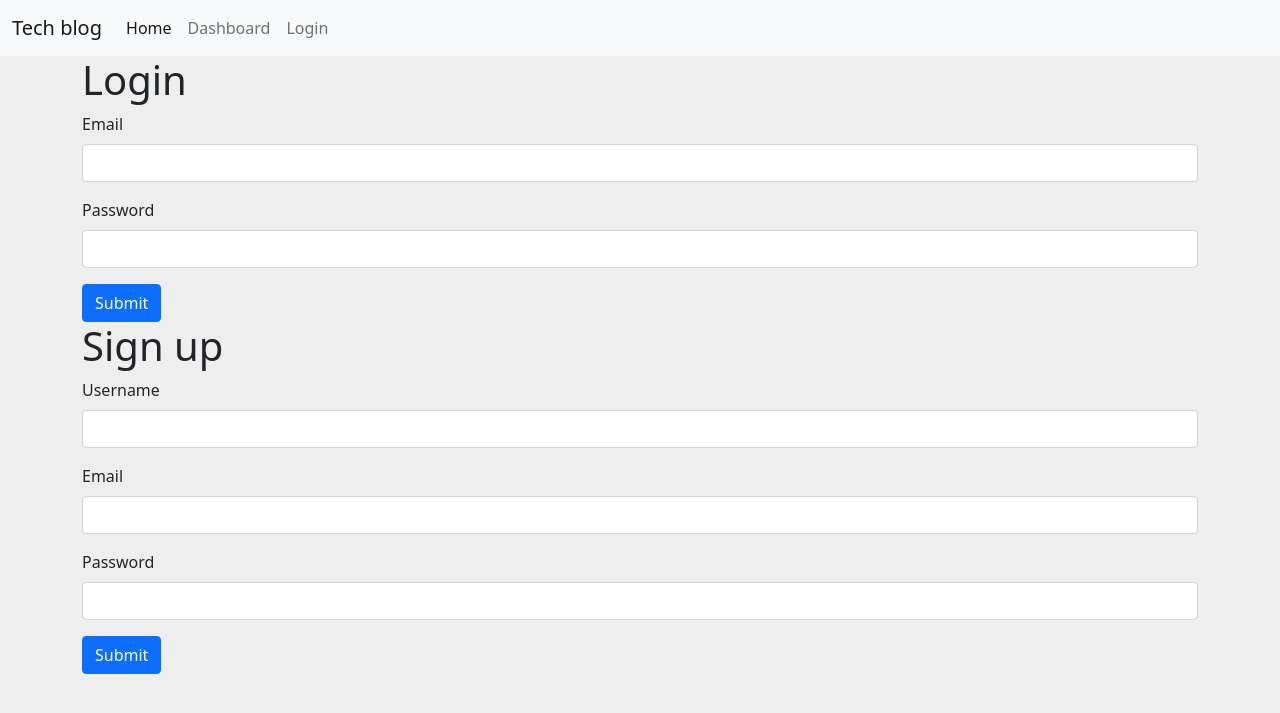
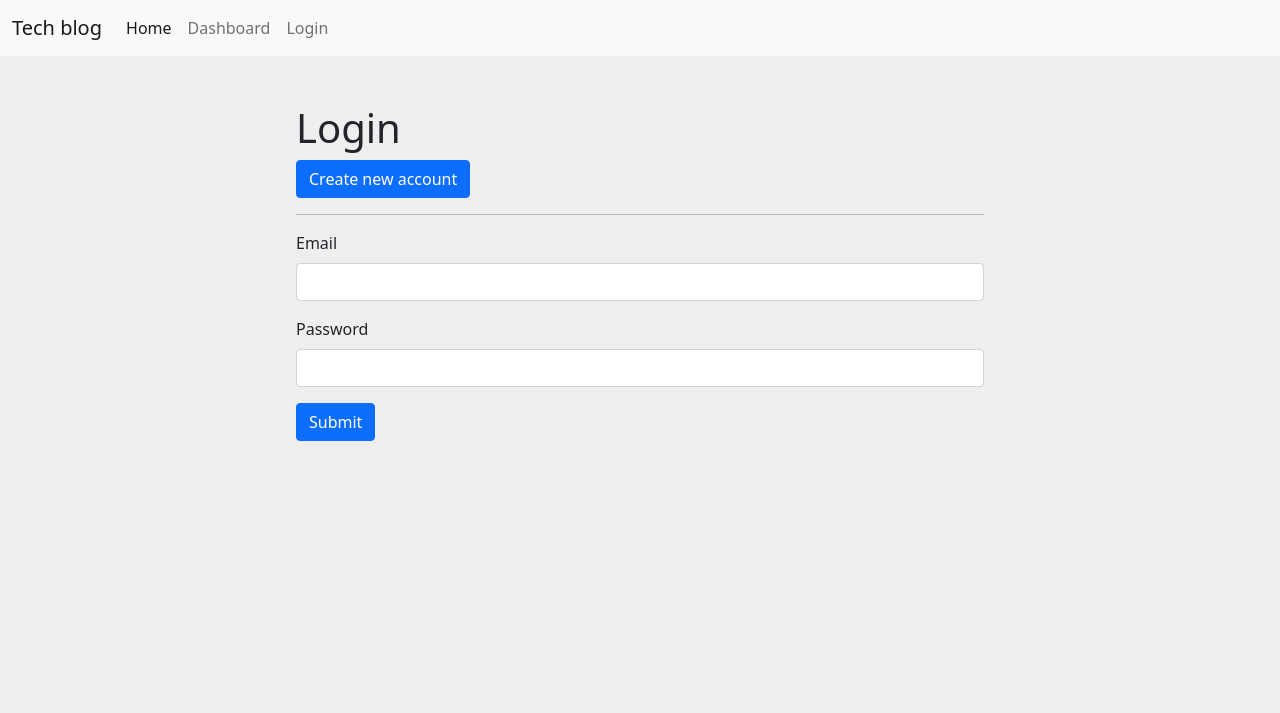
Before and after one commit to jgray33/blog-site, a Node server app: page /login in a window 1280 px wide. Shown: the top 713 px of the page. Run offline with Node 20, Linux system fonts and the light colour scheme; some libraries are stand-ins or nearby versions.

Commit message:
login and sign up pages separated

```diff
--- a/controllers/homeRoutes.js
+++ b/controllers/homeRoutes.js
@@ -39,6 +39,9 @@ router.get("/login", async (req, res) => {
   res.render("login");
 });
 
+router.get("/signup", async(req,res)=> {
+  res.render("signup")
+})
 
 
 // Get all the data from user with the say is as the session id
--- a/public/js/login.js
+++ b/public/js/login.js
@@ -1,4 +1,8 @@
 console.log("connected");
+
+const createNewBtn = document.getElementById("createNew")
+
+
 
 const loginFormHandler = async (event) => {
     console.log("clicked")
--- a/views/login.handlebars
+++ b/views/login.handlebars
@@ -1,5 +1,12 @@
+<div class="container mt-5">
+    <div class="d-flex justify-content-center row">
+      <div class="col-md-8">
+        <div class="d-flex flex-column comment-section">
+
 <div class="container">
   <h1>Login</h1>
+         <a href="/signup"><button type="submit" class="btn btn-primary">Create new account</button></a>
+          <hr>
   <div class="row">
     <div class="col-sm-12 md-6">
       <form class = "form login-form">
@@ -19,37 +26,14 @@
         <button type="submit" class="btn btn-primary">Submit</button>
       </form>
     </div>
-
-    <div class="col-sm-12 md-6">
-      <h1>Sign up</h1>
-      <form class = "signup-form">
-        <div class="mb-3">
-          <label for="inputUsername" class="form-label">Username</label>
-          <input
-            type="text"
-            class="form-control"
-            id="usernameSignup"
-            aria-describedby="usernameHelp"
-          />
-        </div>
-        <div class="mb-3">
-          <label for="emailSignin" class="form-label">Email</label>
-          <input
-            type="text"
-            class="form-control"
-            id="emailSignup"
-            aria-describedby="usernameHelp"
-          />
-        </div>
-        <div class="mb-3">
-          <label for="InputPassword1" class="form-label">Password</label>
-          <input type="password" class="form-control" id="passwordSignup" />
-        </div>
-        <button type="submit" class="btn btn-primary">Submit</button>
-      </form>
-    </div>
   </div>
 </div>
+        </div>
+      </div>
+
+
+
+
 
 <script
   src="https://cdnjs.cloudflare.com/ajax/libs/jquery/3.2.1/jquery.min.js"
--- a/views/partials/blog-cards.handlebars
+++ b/views/partials/blog-cards.handlebars
@@ -1,7 +1,27 @@
-{{#each posts.comment as |comment|}}
-<div class="bg-light p-2">
-  <div class="d-flex flex-row align-items-start">
-    <p> Comments:</p>
-    <p> comments: {{comment_contents}}</p>
+<body>
+  <div class="container mt-5">
+    <div class="d-flex justify-content-center row">
+      <div class="col-md-8">
+        <div class="d-flex flex-column comment-section">
+          <div class="bg-white p-2">
+            <div class="d-flex flex-row user-info">
+              <div class="d-flex flex-column justify-content-start ml-2">
+                <span class="d-block font-weight-bold name">
+                  {{post_title}}
+                </span><span class="date text-black-50"> {{createdAt}}</span>
+              <span class="date text-black-50"> {{blog.username}}</span>
+
+              </div>
+            </div>
+            <div class="mt-2">
+              <p class="comment-text">{{post_contents}}</p>
+            </div>
+          </div>
+          {{!-- {{#if ../logged_in}} --}}
+          <div class="bg-white"></div>
+
+        </div>
+      </div>
+    </div>
   </div>
-  {{/each}}
+</body>
--- /dev/null
+++ b/views/partials/post-card.handlebars
@@ -0,0 +1,13 @@
+<form class="comment-box">
+            <div class="bg-light p-2">
+              <div class="d-flex flex-row align-items-start">
+                <textarea class="form-control ml-1 shadow-none textarea" id="comment-box"></textarea>
+              </div>
+              <div class="mt-2 text-right">
+                <button id="commentID" data-id="{{id}}" type="submit" class="btn btn-primary btn-sm shadow-none">
+                  Post comment
+                </button>
+              </div>
+              {{!-- {{/if}} --}}
+            </div>
+          </form>
```
Also changed, not shown: public/js/home.js (+5 -5 lines), views/homepage.handlebars (+3 -47 lines), views/signup.handlebars (added, +29 -0 lines).
